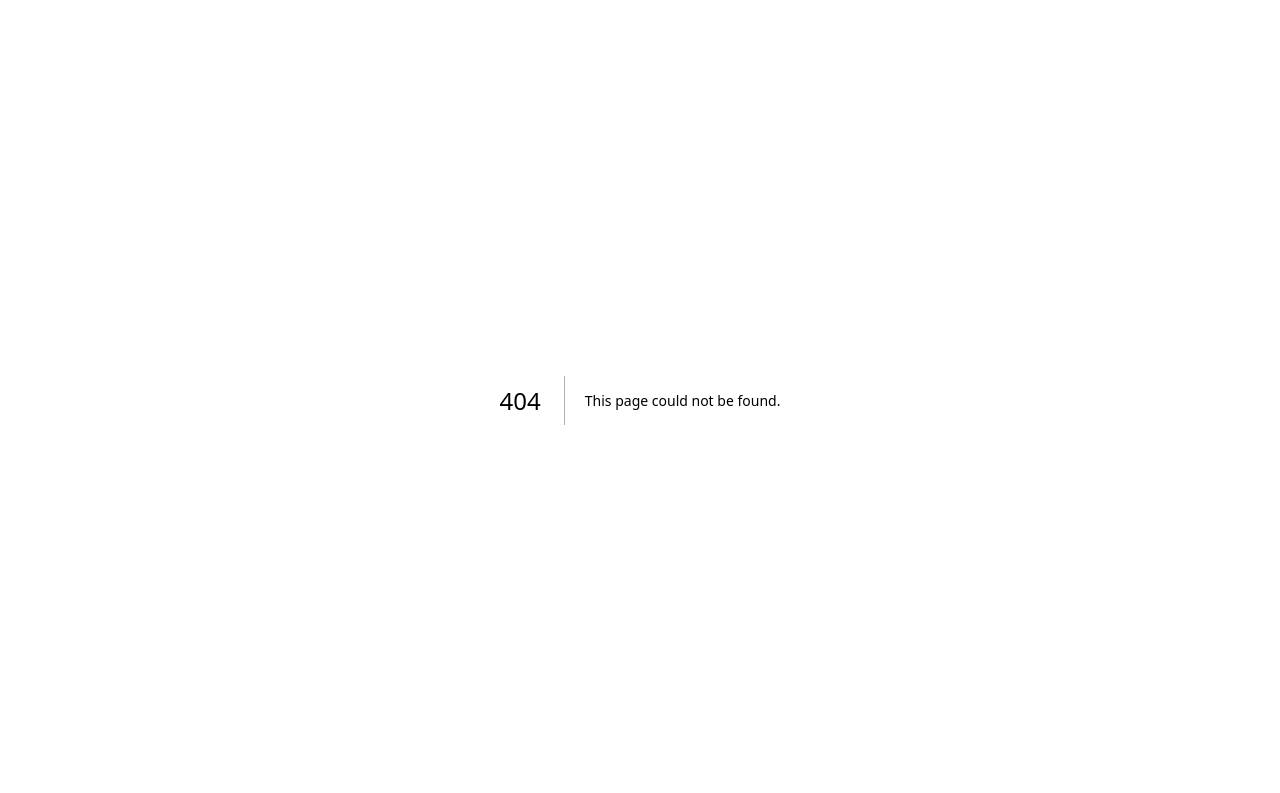
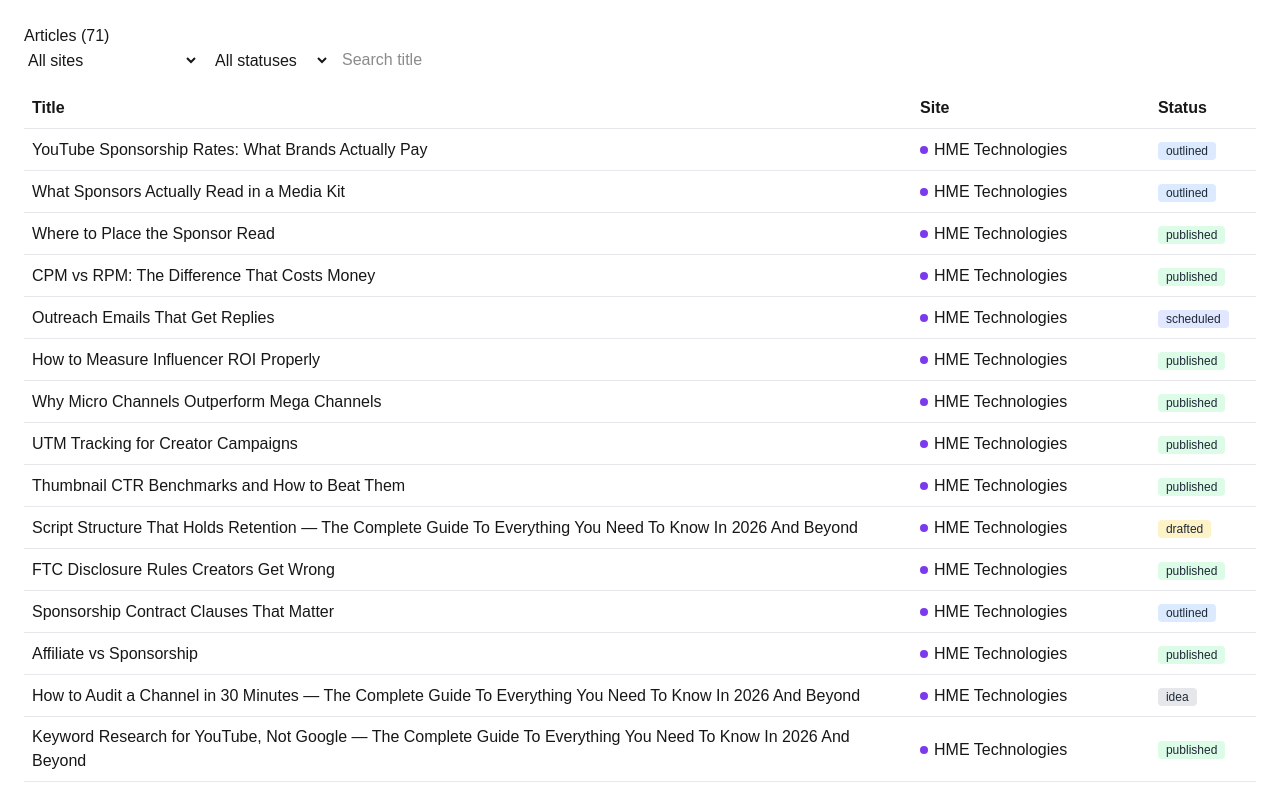
Before and after one commit to miyaarif/blog-dashboard-, a Next.js app: page /articles in a window 1280 px wide. Before the commit this address had no page. Shown: the top 793 px of the page. Built offline with nearby package versions, Linux system fonts and the light colour scheme.

Commit message:
M1: article list with filters, search, and status pills

```diff
--- /dev/null
+++ b/app/articles/page.tsx
@@ -0,0 +1,88 @@
+"use client";
+
+import { useState } from "react";
+import { getSites, getArticles } from "@/lib/sites";
+import SiteBadge from "@/components/SiteBadge";
+import StatusPill from "@/components/StatusPill";
+
+export default function ArticlesPage() {
+  const sites = getSites();
+  const articles = getArticles();
+
+  const [siteFilter, setSiteFilter] = useState("all");
+  const [statusFilter, setStatusFilter] = useState("all");
+  const [search, setSearch] = useState("");
+
+  const filtered = articles.filter((a) => {
+    if (siteFilter !== "all" && a.site_id !== siteFilter) return false;
+    if (statusFilter !== "all" && a.status !== statusFilter) return false;
+    if (search && !a.title.toLowerCase().includes(search.toLowerCase()))
+      return false;
+    return true;
+  });
+
+  return (
+    <div style={{ padding: 24 }}>
+      <h1>Articles ({filtered.length})</h1>
+
+      <div style={{ display: "flex", gap: 12, marginBottom: 16 }}>
+        <select
+          value={siteFilter}
+          onChange={(e) => setSiteFilter(e.target.value)}
+        >
+          <option value="all">All sites</option>
+          {sites.map((s) => (
+            <option key={s.id} value={s.id}>
+              {s.name}
+            </option>
+          ))}
+        </select>
+
+        <select
+          value={statusFilter}
+          onChange={(e) => setStatusFilter(e.target.value)}
+        >
+          <option value="all">All statuses</option>
+          <option value="idea">idea</option>
+          <option value="outlined">outlined</option>
+          <option value="drafted">drafted</option>
+          <option value="needs_review">needs_review</option>
+          <option value="scheduled">scheduled</option>
+          <option value="published">published</option>
+        </select>
+
+        <input
+          placeholder="Search title"
+          value={search}
+          onChange={(e) => setSearch(e.target.value)}
+        />
+      </div>
+
+      <table style={{ width: "100%", borderCollapse: "collapse" }}>
+        <thead>
+          <tr>
+            <th style={{ textAlign: "left", padding: 8 }}>Title</th>
+            <th style={{ textAlign: "left", padding: 8 }}>Site</th>
+            <th style={{ textAlign: "left", padding: 8 }}>Status</th>
+          </tr>
+        </thead>
+        <tbody>
+          {filtered.map((a) => {
+            const site = sites.find((s) => s.id === a.site_id);
+            return (
+              <tr key={a.id} style={{ borderTop: "1px solid #e5e7eb" }}>
+                <td style={{ padding: 8 }}>{a.title}</td>
+                <td style={{ padding: 8 }}>
+                  {site && <SiteBadge site={site} />}
+                </td>
+                <td style={{ padding: 8 }}>
+                  <StatusPill status={a.status} />
+                </td>
+              </tr>
+            );
+          })}
+        </tbody>
+      </table>
+    </div>
+  );
+}
--- /dev/null
+++ b/components/SiteBadge.tsx
@@ -0,0 +1,31 @@
+import { Site, isFinanceSite } from "@/types";
+
+export default function SiteBadge({ site }: { site: Site }) {
+  return (
+    <span style={{ display: "inline-flex", alignItems: "center", gap: 6 }}>
+      <span
+        style={{
+          width: 8,
+          height: 8,
+          borderRadius: "50%",
+          backgroundColor: site.primary_colour,
+          display: "inline-block",
+        }}
+      />
+      {site.name}
+      {isFinanceSite(site) && (
+        <span
+          style={{
+            fontSize: 11,
+            color: "#92400e",
+            backgroundColor: "#fef3c7",
+            padding: "2px 6px",
+            borderRadius: 4,
+          }}
+        >
+          finance
+        </span>
+      )}
+    </span>
+  );
+}
--- /dev/null
+++ b/components/StatusPill.tsx
@@ -0,0 +1,24 @@
+const STATUS_COLORS: Record<string, string> = {
+  idea: "#e5e7eb",
+  outlined: "#dbeafe",
+  drafted: "#fef3c7",
+  needs_review: "#fee2e2",
+  scheduled: "#e0e7ff",
+  published: "#dcfce7",
+};
+
+export default function StatusPill({ status }: { status: string }) {
+  return (
+    <span
+      style={{
+        fontSize: 12,
+        padding: "2px 8px",
+        borderRadius: 4,
+        backgroundColor: STATUS_COLORS[status] ?? "#e5e7eb",
+        color: "#1f2937",
+      }}
+    >
+      {status}
+    </span>
+  );
+}
```
